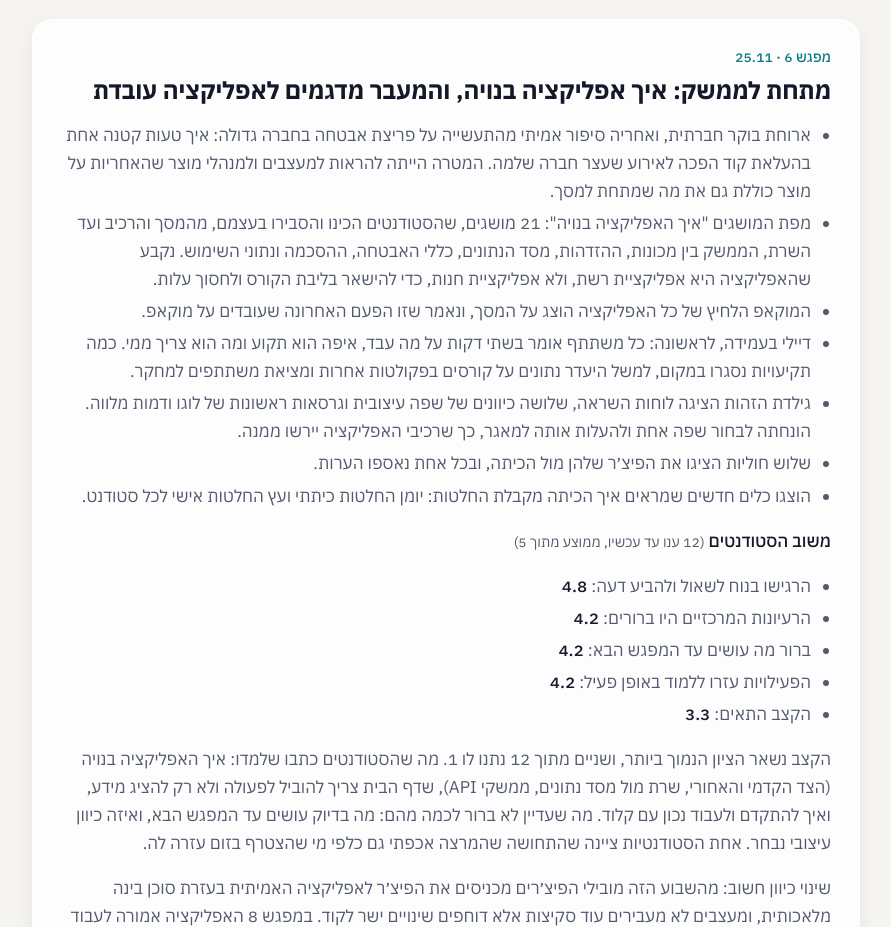
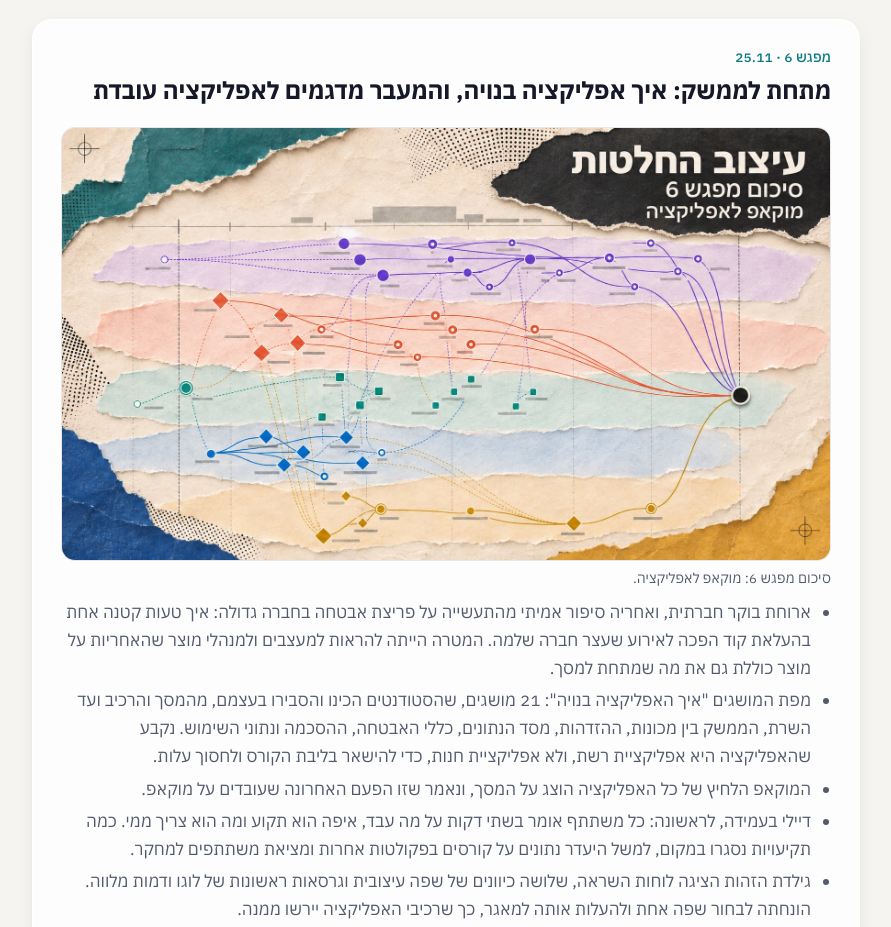
Before and after one commit to eranlahav/hitme-lectures, a plain HTML site: page overview/index.html in a window 1280 px wide. Shown: the part 2089-3016 px from the top of the page, without its empty margins (194-1085 px from the left). Drawn offline with Linux system fonts and the light colour scheme.

Commit message:
Overview: session 6 cover image
Co-Authored-By: Claude Sonnet 5.5 <noreply@anthropic.com>
Claude-Session: https://claude.ai/code/session_01QzxYnaN3388BPGE7d8hQcL

```diff
--- a/overview/index.html
+++ b/overview/index.html
@@ -153,6 +153,10 @@ footer { margin-top: 18px; font-size: 13px; color: var(--text-2); }
   <article class="session glass" id="session-06">
     <div class="eyebrow">מפגש 6 · 25.11</div>
     <h3>מתחת לממשק: איך אפליקציה בנויה, והמעבר מדגמים לאפליקציה עובדת</h3>
+    <figure>
+      <img src="../homework/img/session-06.jpg" alt="איור סיכום מפגש 6: מוקאפ לאפליקציה, מפת החלטות על קולאז׳ של נייר קרוע" loading="lazy" width="1672" height="941">
+      <figcaption>סיכום מפגש 6: מוקאפ לאפליקציה.</figcaption>
+    </figure>
     <ul>
       <li>ארוחת בוקר חברתית, ואחריה סיפור אמיתי מהתעשייה על פריצת אבטחה בחברה גדולה: איך טעות קטנה אחת בהעלאת קוד הפכה לאירוע שעצר חברה שלמה. המטרה הייתה להראות למעצבים ולמנהלי מוצר שהאחריות על מוצר כוללת גם את מה שמתחת למסך.</li>
       <li>מפת המושגים "איך האפליקציה בנויה": 21 מושגים, שהסטודנטים הכינו והסבירו בעצמם, מהמסך והרכיב ועד השרת, הממשק בין מכונות, ההזדהות, מסד הנתונים, כללי האבטחה, ההסכמה ונתוני השימוש. נקבע שהאפליקציה היא אפליקציית רשת, ולא אפליקציית חנות, כדי להישאר בליבת הקורס ולחסוך עלות.</li>
```
Also changed, not shown: homework/img/session-06.jpg (added).
